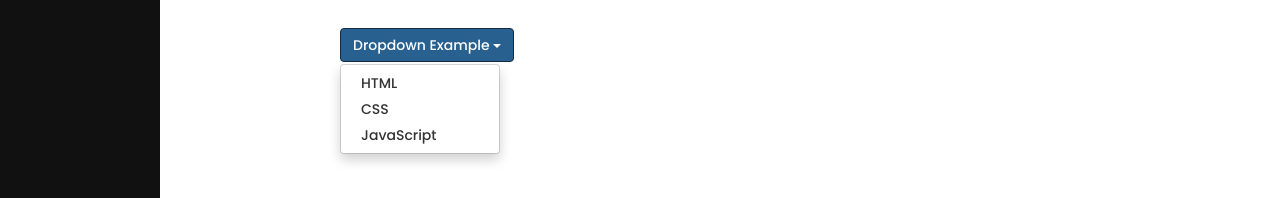
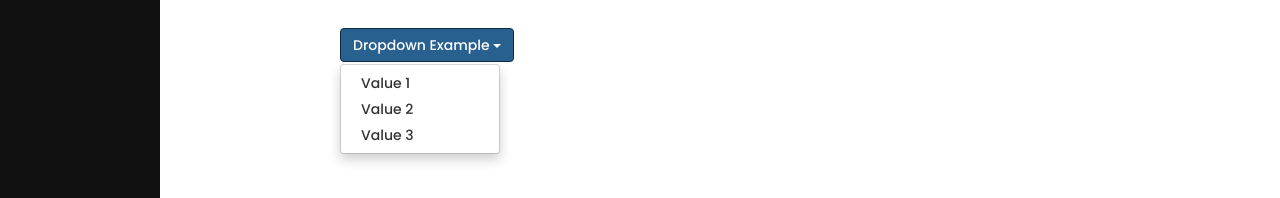
Before and after one commit to HRK31/demo, an Angular app: page / in a window 1280 px wide. Both pictures are taken after a click on the button "Dropdown Example". Shown: the part 244-442 px from the top of the page. Built offline with nearby package versions, Linux system fonts and the light colour scheme.

Commit message:
Binded the static value of dropdowns

```diff
--- a/src/app/form/form.component.html
+++ b/src/app/form/form.component.html
@@ -27,9 +27,9 @@
         <button class="btn btn-primary dropdown-toggle" type="button" data-toggle="dropdown">Dropdown Example
         <span class="caret"></span></button>
         <ul class="dropdown-menu">
-          <li><a href="#">HTML</a></li>
-          <li><a href="#">CSS</a></li>
-          <li><a href="#">JavaScript</a></li>
+          <li><a href="#">{{ value1 }}</a></li>
+          <li><a href="#">{{ value2 }}</a></li>
+          <li><a href="#">{{ value3 }}</a></li>
         </ul>
       </div>
     <div class="form-group">
--- a/src/app/form/form.component.ts
+++ b/src/app/form/form.component.ts
@@ -7,6 +7,9 @@ import { Component, OnInit } from '@angular/core';
 })
 export class FormComponent implements OnInit {
 
+  value1 = "Value 1";
+  value2 = "Value 2";
+  value3 = "Value 3";
   constructor() { }
 
   ngOnInit(): void {
```
